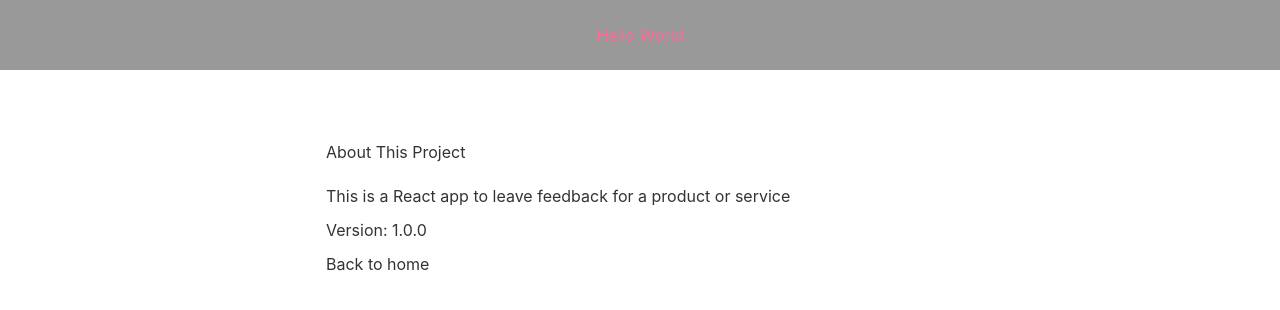
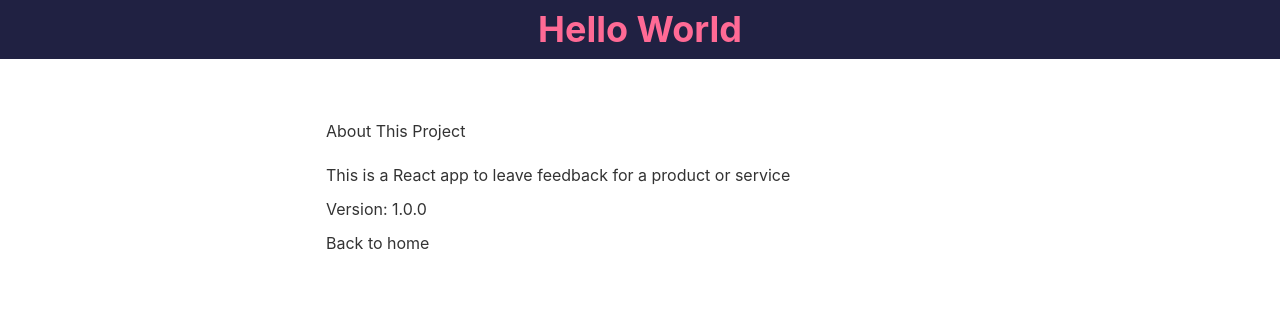
Before and after one commit to morvai577/feedback-app, a React (Vite) app: page /about in a window 1280 px wide. Shown: the top 310 px of the page. Built offline with nearby package versions, Linux system fonts and the light colour scheme.

Commit message:
Refactor heading component to use chakra ui

```diff
--- a/src/components/Header/Header.tsx
+++ b/src/components/Header/Header.tsx
@@ -1,18 +1,15 @@
+import { Box, Heading } from "@chakra-ui/react";
+
 type HeaderProps = {
   text: string;
 };
 
-const headerStyles = {
-  backgroundColor: "rgba(0,0,0,0.4)",
-  color: "#ff6a95",
-};
-
 export const Header = ({ text = "" }: HeaderProps): JSX.Element => {
   return (
-    <header style={headerStyles}>
-      <div className="container">
-        <h2>{text}</h2>
-      </div>
-    </header>
+    <Box backgroundColor="#202142">
+      <Heading as="h1" size="xl" textAlign="center" color="#ff6a95" p={2}>
+        {text}
+      </Heading>
+    </Box>
   );
 };
```
